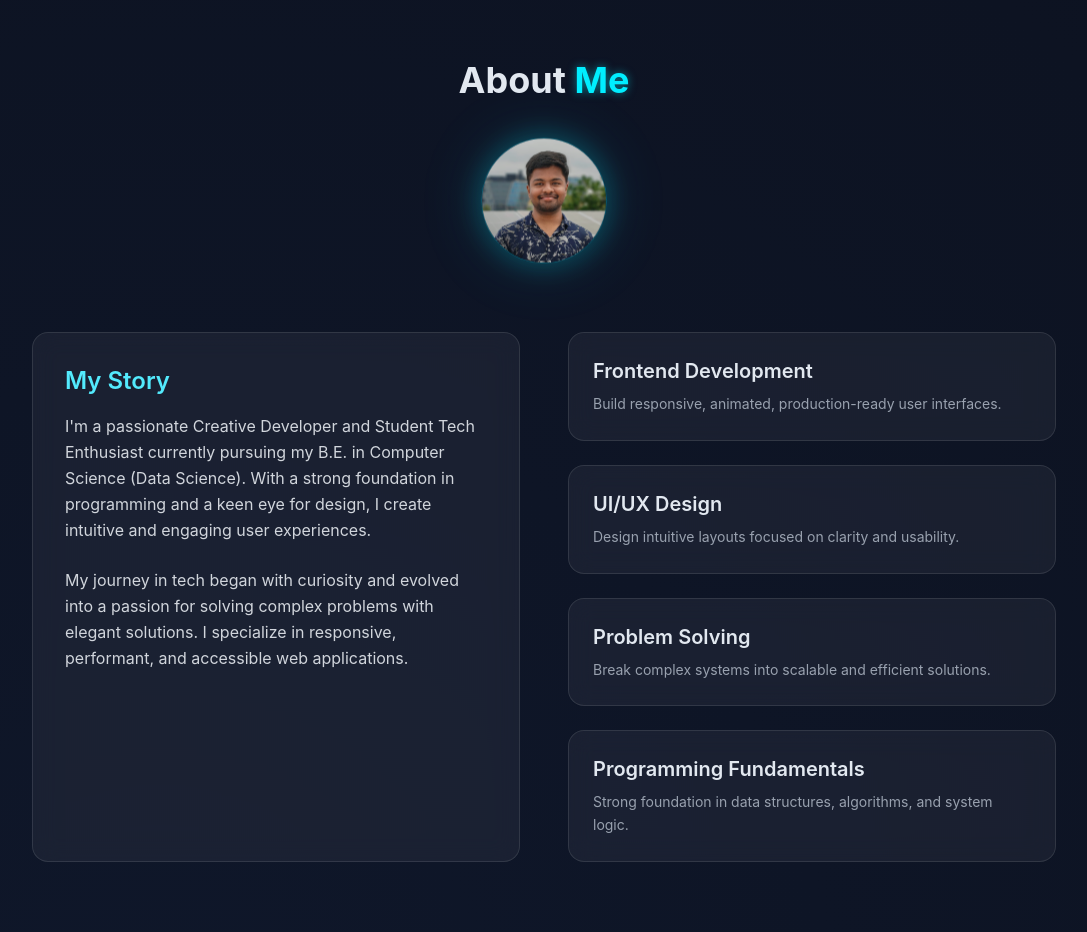
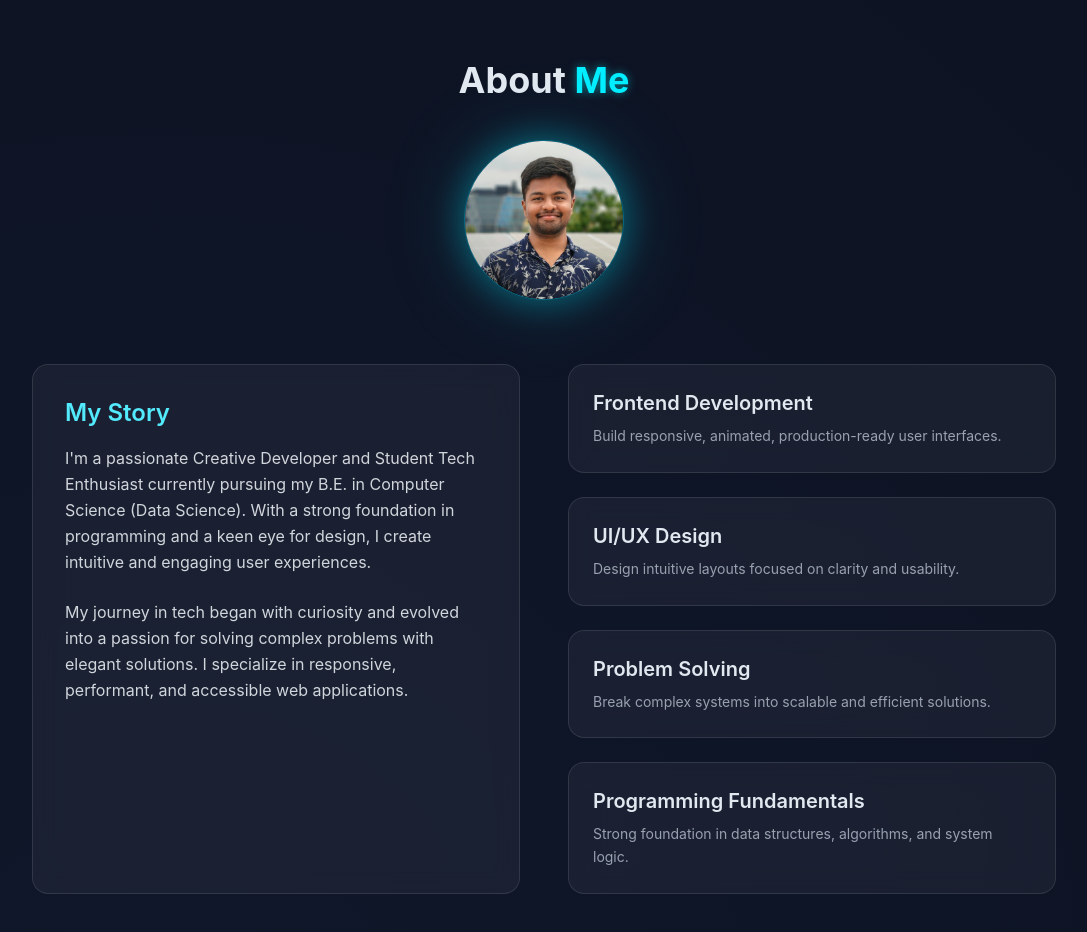
Before and after one commit to Barath-s-05/Portfolio, a Next.js app: page / in a window 1280 px wide. Shown: the part 820-1752 px from the top of the page, without its empty margins (96-1183 px from the left). Built offline with nearby package versions, Linux system fonts and the light colour scheme.

Commit message:
Updated files

```diff
--- a/app/components/About.tsx
+++ b/app/components/About.tsx
@@ -44,19 +44,18 @@ const About = () => {
           className="flex justify-center mb-16"
           initial={{ opacity: 0, scale: 0.9 }}
           whileInView={{ opacity: 1, scale: 1 }}
+          transition={{ duration: 0.6 }}
           viewport={{ once: true }}
-          animate={{ y: [0, -6, 0] }}
-          transition={{ duration: 4, repeat: Infinity, ease: "easeInOut" }}
         >
           <div className="relative">
-            <div className="absolute inset-0 rounded-full blur-2xl bg-cyan-400/15"></div>
+            <div className="absolute inset-0 rounded-full blur-2xl bg-cyan-400/20"></div>
 
-            <div className="relative w-32 h-32 rounded-full overflow-hidden border border-cyan-400/40 shadow-[0_0_30px_rgba(0,238,255,0.35)]">
+            <div className="relative w-40 h-40 rounded-full overflow-hidden border border-cyan-400/40 shadow-[0_0_35px_rgba(0,238,255,0.35)]">
               <Image
                 src="/profile.jpeg"
                 alt="Barath"
-                width={144}
-                height={144}
+                width={160}
+                height={160}
                 className="w-full h-full object-cover"
               />
             </div>
@@ -67,7 +66,7 @@ const About = () => {
 
           {/* Bio Card */}
           <motion.div
-            className="glass p-8 rounded-2xl border border-cyan-500/20 relative overflow-hidden"
+            className="glass p-8 rounded-2xl border border-cyan-500/15 relative overflow-hidden"
             initial={{ opacity: 0, x: -30 }}
             whileInView={{ opacity: 1, x: 0 }}
             viewport={{ once: true }}
```
